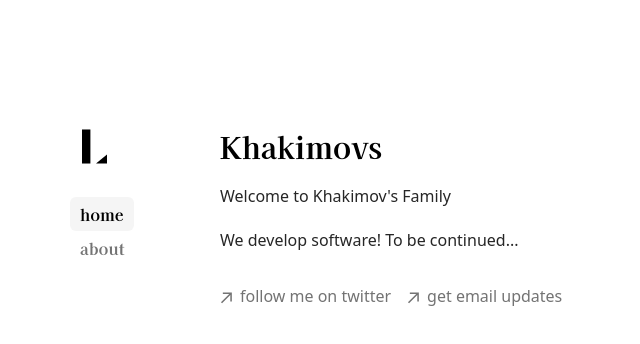
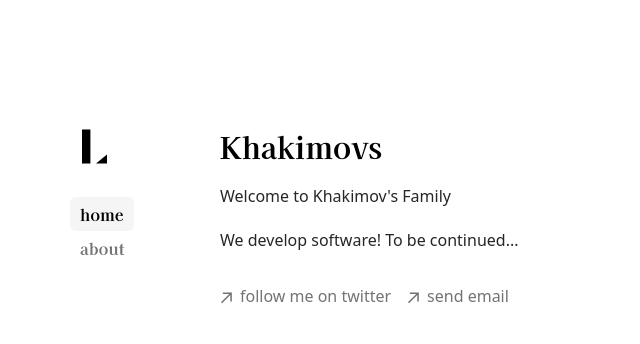
Before and after one commit to khakimovs/website, a Next.js app: page / in a window 1280 px wide. Shown: the top 344 px of the page, without its empty margins (122-762 px from the left). Built offline with nearby package versions, Linux system fonts and the light colour scheme.

Commit message:
Update page.tsx

```diff
--- a/app/page.tsx
+++ b/app/page.tsx
@@ -21,7 +21,7 @@ export default async function HomePage() {
             className="flex items-center hover:text-neutral-700 dark:hover:text-neutral-200 transition-all"
             rel="noopener noreferrer"
             target="_blank"
-            href="https://twitter.com/leeerob"
+            href="https://twitter.com/orzklv"
           >
             <ArrowIcon />
             <p className="h-7">follow me on twitter</p>
@@ -32,10 +32,10 @@ export default async function HomePage() {
             className="flex items-center hover:text-neutral-700 dark:hover:text-neutral-200 transition-all"
             rel="noopener noreferrer"
             target="_blank"
-            href="https://leerob.substack.com"
+            href="mailto:sakhib@khakimovs.uz"
           >
             <ArrowIcon />
-            <p className="h-7">get email updates</p>
+            <p className="h-7">send email</p>
           </a>
         </li>
       </ul>
```
